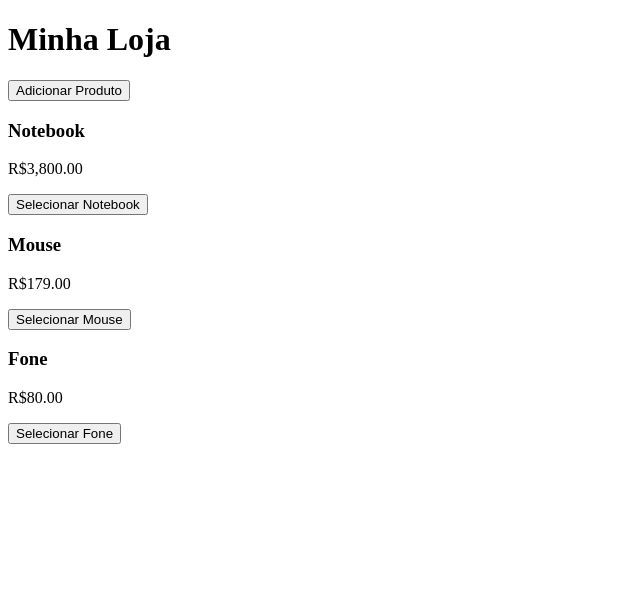
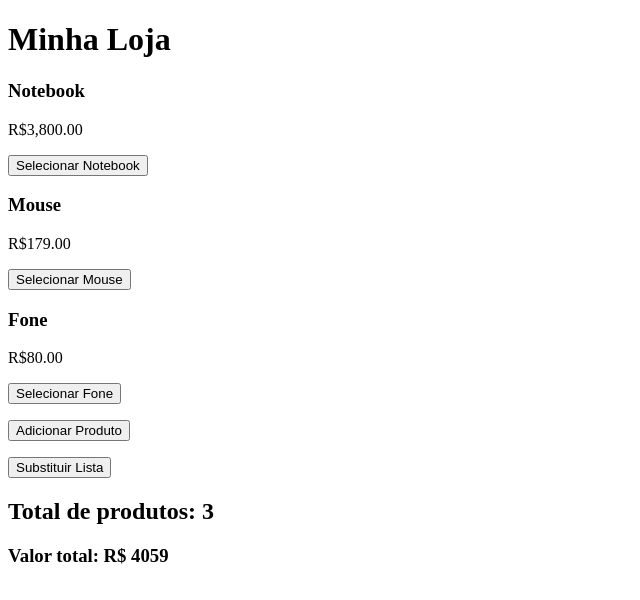
Before and after one commit to marinaazevedo21/meu-primeiro-app, an Angular app: page / in a window 1280 px wide. Shown: the top 600 px of the page, without its empty margins (0-640 px from the left). Built offline with nearby package versions, Linux system fonts and the light colour scheme.

Commit message:
writable signals e computed signals

```diff
--- a/src/app/features/produtos/lista-produtos/lista-produtos.html
+++ b/src/app/features/produtos/lista-produtos/lista-produtos.html
@@ -1,4 +1,3 @@
-<p><button (click)="adicionarProduto()">Adicionar Produto</button></p>
 @for (item of produtos(); track item.nome) {
   <app-produto
     [nome]="item.nome"
@@ -6,3 +5,10 @@
     (produtoSelecionado)="exibirProduto($event)"
   ></app-produto>
 }
+<p><button (click)="adicionarProduto()">Adicionar Produto</button></p>
+<p><button (click)="substituirProdutos()">Substituir Lista</button></p>
+
+
+<h2>Total de produtos: {{ totalProdutos() }}</h2>
+
+<h3>Valor total: R$ {{ valorTotal() }}</h3>
--- a/src/app/features/produtos/lista-produtos/lista-produtos.ts
+++ b/src/app/features/produtos/lista-produtos/lista-produtos.ts
@@ -1,4 +1,4 @@
-import { Component, signal } from '@angular/core';
+import { Component, signal, computed } from '@angular/core';
 import { Produto } from '../produto/produto';
 
 @Component({
@@ -8,21 +8,31 @@
   styleUrl: './lista-produtos.css',
 })
 export class ListaProdutos {
+  //writable signal - signal (reativo) que permite alterações (com set ou update)
   produtos = signal([
     { nome: 'Notebook', preco: 3800 },
     { nome: 'Mouse', preco: 179 },
     { nome: 'Fone', preco: 80 },
   ]);
 
+  // computed signal - observa outro signal e se atualiza automaticamente
+  totalProdutos = computed(() => this.produtos().length);
+
+  valorTotal = computed(() => {
+    return this.produtos().reduce((total, item) => total + item.preco, 0);
+  }); //computed signal - esse calcula o valor total dos produtos
+
   exibirProduto(nome: string) {
     console.log('Produto selecionado:', nome);
     // Aqui você pode atualizar o estado, abrir modal, etc.
   }
+  // adiciona um item ao writable signal - o upted é pra adicionar algo novo
+  adicionarProduto() {
+    this.produtos.update((listaAtual) => [...listaAtual, { nome: 'Teclado', preco: 250 }]);
+  }
+  //altera um item ao writable signal - o set é pra alterar o que já existe
+  substituirProdutos() {
+    this.produtos.set([{ nome: 'Produto novo', preco: 999 }]);
+  }
 
-  adicionarProduto() {
-    this.produtos.update((listaAtual) => [
-      ...listaAtual,
-       { nome: 'Teclado', preco: 250 }
-      ]);
-  }
 }
```
